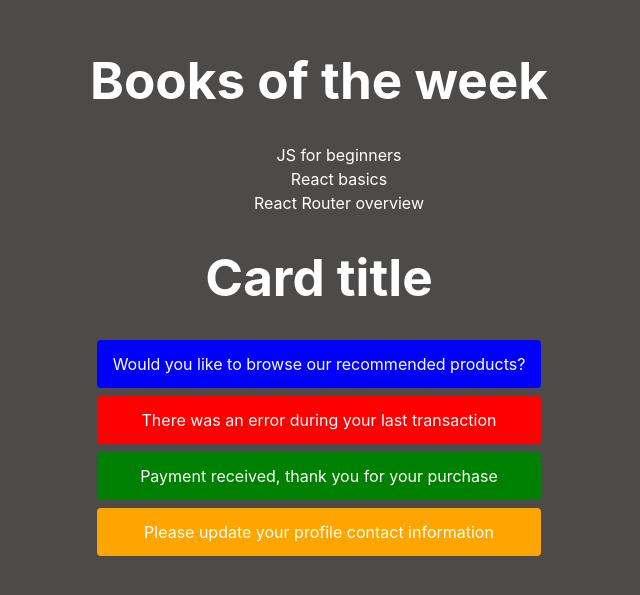
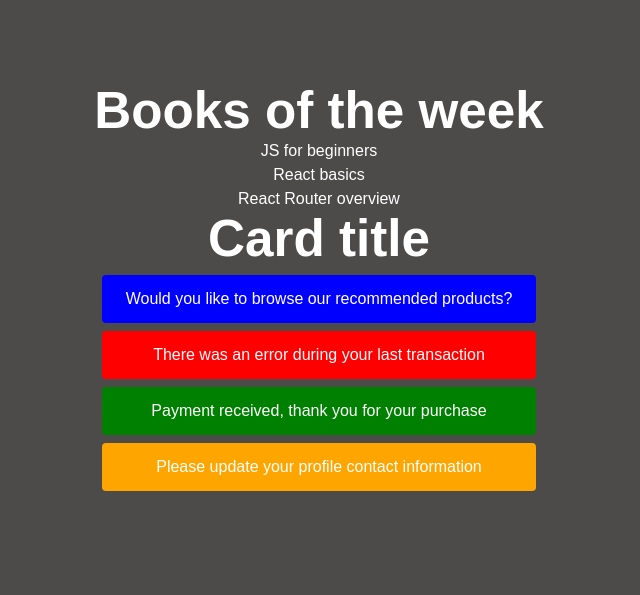
Before and after one commit to Dekan777/goit-react-hw-01, a React (Vite) app: page / in a window 1280 px wide. Shown: the part 109-704 px from the top of the page, without its empty margins (321-961 px from the left). Built offline with nearby package versions, Linux system fonts and the light colour scheme.

Commit message:
check lection

```diff
--- a/package.json
+++ b/package.json
@@ -10,6 +10,8 @@
     "preview": "vite preview"
   },
   "dependencies": {
+    "clsx": "^2.1.0",
+    "modern-normalize": "^2.0.0",
     "react": "^18.2.0",
     "react-dom": "^18.2.0"
   },
--- a/src/components/Alert.jsx
+++ b/src/components/Alert.jsx
@@ -1,34 +1,17 @@
-const alertStyles = {
-    margin: 8,
-    padding: "12px 16px",
-    borderRadius: 4,
-    color: "white",
+// import "./Alert.module.css";
+import css from "./Alert.module.css";
+import clsx from "clsx";
+// console.log(css)
+// export const Alert = ({ children }) => {
+//   return <p className="alert">{children}</p>;
+// };
+
+// export const Alert = ({ variant, children }) => {
+//     const classNames = ["alert", variant];
+
+//     return <p className={classNames.join(" ")}>{children}</p>;
+//   };
+
+export const Alert = ({ variant, children }) => {
+    return <p className={css[variant]}>{children}</p>;
   };
-
-  const getBgColor = variant => {
-    switch (variant) {
-      case "info":
-        return "blue";
-      case "success":
-        return "green";
-      case "error":
-        return "red";
-      case "warning":
-        return "orange";
-      default:
-        throw new Error(`Unsupported variant prop value - ${variant}`);
-    }
-  };
-
-  export const Alert = ({ variant, children }) => {
-    return (
-      <p
-        style={{
-          ...alertStyles,
-          backgroundColor: getBgColor(variant),
-        }}
-      >
-        {children}
-      </p>
-    );
-  };
--- /dev/null
+++ b/src/components/Alert.module.css
@@ -0,0 +1,28 @@
+
+.alert {
+  margin: 8px;
+  padding: 12px 16px;
+  border-radius: 4px;
+  background-color: gray;
+  color: white;
+}
+
+.info {
+  composes: alert;
+  background-color: blue;
+}
+
+.success {
+  composes: alert;
+  background-color: green;
+}
+
+.error {
+  composes: alert;
+  background-color: red;
+}
+
+.warning {
+  composes: alert;
+  background-color: orange;
+}
--- a/src/components/App.jsx
+++ b/src/components/App.jsx
@@ -27,6 +27,9 @@ export default function App() {
       <Alert variant="warning">
         Please update your profile contact information
       </Alert>
+
+
+
     </>
   );
 }
--- a/src/index.css
+++ b/src/index.css
@@ -66,3 +66,29 @@ button:focus-visible {
     background-color: #f9f9f9;
   }
 }
+
+body {
+  font-family: sans-serif;
+  line-height: 1.5;
+}
+
+h1,
+h2,
+h3,
+h4,
+h5,
+h6,
+p {
+  margin: 0;
+}
+
+ul,
+ol {
+  margin: 0;
+  padding: 0;
+}
+
+img {
+  display: block;
+  max-width: 100%;
+}
--- a/src/main.jsx
+++ b/src/main.jsx
@@ -1,5 +1,6 @@
 import React from 'react'
 import ReactDOM from 'react-dom/client'
+import "modern-normalize";
 import App from './components/App'
 
 
```
Also changed, not shown: 1 other file (tests, documents, lock files or other folders).
